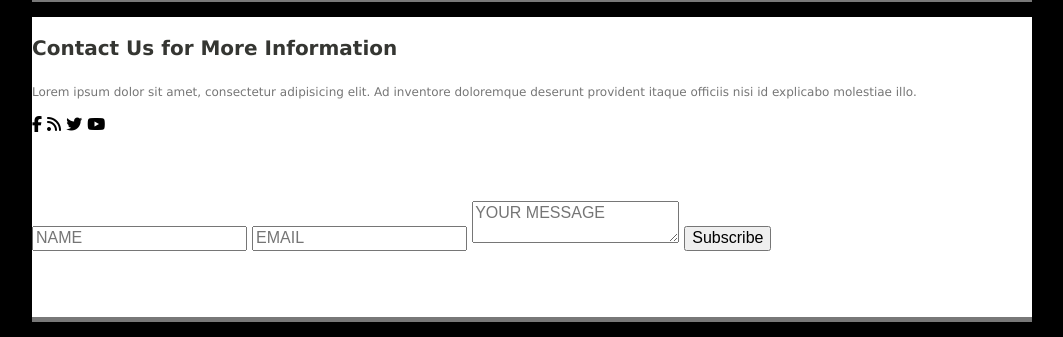
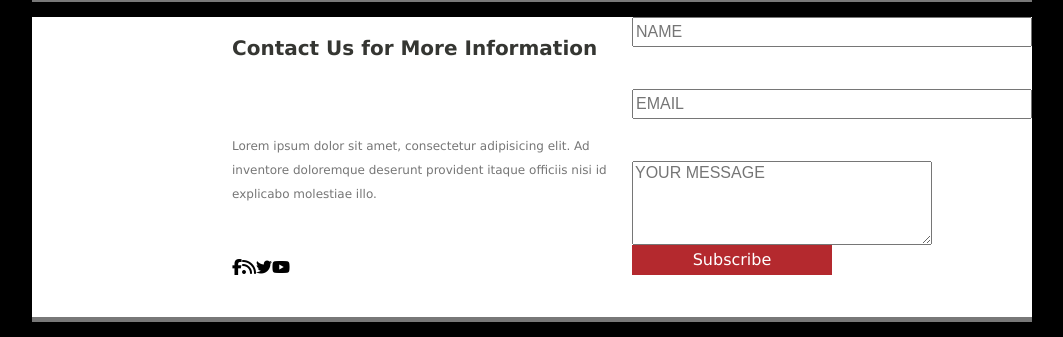
Before and after one commit to jacotri77/Static-WebSite-Recreation, a plain HTML site: page index.html in a window 1280 px wide. Shown: the part 1768-2105 px from the top of the page, without its empty margins (108-1171 px from the left). Drawn offline with Linux system fonts and the light colour scheme.

Commit message:
progress

```diff
--- a/index.html
+++ b/index.html
@@ -76,17 +76,17 @@
 			<p class="titles">Contact Us for More Information</p>
 			<p class = "body">Lorem ipsum dolor sit amet, consectetur adipisicing elit. Ad inventore doloremque deserunt provident itaque officiis nisi id explicabo molestiae illo.</p>
 			<span class="smallsocial">
-			<i class="fa fa-facebook" aria-hidden="true"></i>
-			<i class="fa fa-rss" aria-hidden="true"></i>
-			<i class="fa fa-twitter" aria-hidden="true"></i>
-			<i class="fa fa-youtube" aria-hidden="true"></i>
+				<i class="fa fa-facebook" aria-hidden="true"></i>
+				<i class="fa fa-rss" aria-hidden="true"></i>
+				<i class="fa fa-twitter" aria-hidden="true"></i>
+				<i class="fa fa-youtube" aria-hidden="true"></i>
 			</span>
 		</div>
 		<form>
 			<input type="text" name="name" placeholder="NAME">
 			<input type="email" name="email" placeholder="EMAIL">
 			<textarea placeholder="YOUR MESSAGE"></textarea>
-			<button>Subscribe</button>
+			<button class="pushme">Subscribe</button>
 		</form>
 	</footer>
 </body>
--- a/style.css
+++ b/style.css
@@ -224,8 +224,6 @@ main div{
 	position: absolute;
 	top: 70px;
 	left: 0px;
-
-
 }
 
 .boards{
@@ -242,7 +240,7 @@ main div{
 footer{
 	display: flex;
 	flex-wrap: wrap;
-	justify-content: space-between;
+	justify-content: flex-end;
 	background: white;
 	font-family: Verdana, Helvetica, Tahoma, sans-serif;
 	font-size: 16px;
@@ -254,11 +252,37 @@ footer{
 	box-shadow: 0px 5px 0px rgba(240,240,240, .5);
 }
 
-form, .contact{
-
+ .titles, .smallsocial, .body, .contact, form {
+	display: flex;
+	flex-wrap: wrap;
 }
 
+.contact, form{
+	width: 40%;
+}
 
+.pushme{
+
+	background: rgb(180, 41, 46);
+	width: 200px;
+	height: 30px;
+	color: white;
+	font-family: Verdana, Helvetica, Tahoma, sans-serif;
+	font-size: 16px;
+	border:none;
+	outline: none;
+}
+
+input{
+	display: flex;
+	width: 400px;
+	height: 30px;
+}
+
+textarea{
+	display: flex;
+	width: 300px;
+}
 
 footer p:last-child{
 	font-size: 12px;
```
